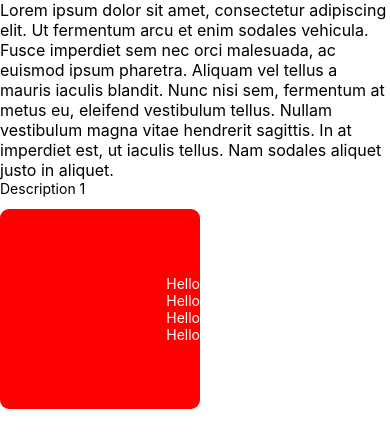
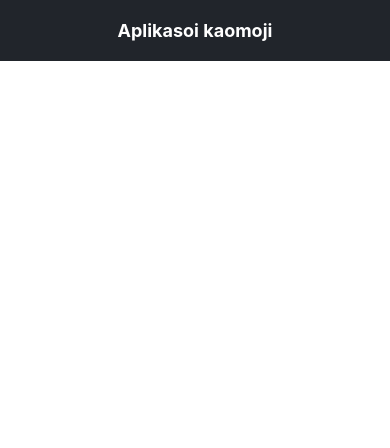
Before and after one commit to chairoel/first-project-react-native, a React Native app: screen / in a window 390 px wide. Shown: the top 448 px of the page. Built offline with nearby package versions, Linux system fonts and the light colour scheme.

Commit message:
create header

```diff
--- a/App.js
+++ b/App.js
@@ -3,49 +3,22 @@ import {Text, View} from 'react-native';
 
 const App = () => {
   return (
-    <View>
+    <View
+      style={{
+        backgroundColor: '#21252b',
+        paddingHorizontal: 20,
+        paddingVertical: 20,
+        elevation: 3,
+      }}>
       <Text
         style={{
-          textAlign: 'auto',
-          fontSize: 16,
-          // fontWeight: '900',
-          // color: '#3627ab',
-          // marginTop: 30,
-          // marginBottom: 30,
-          // marginVertical: 30,
-          // marginLeft: 20,
-          // marginRight: 20,
-          // marginHorizontal: 30,
-          // margin: 10,
-
-          // letterSpacing: 20,
-          // lineHeight: 25,
+          color: '#FFFFFF',
+          fontWeight: 'bold',
+          fontSize: 18,
+          textAlign: 'center',
         }}>
-        Lorem ipsum dolor sit amet, consectetur adipiscing elit. Ut fermentum
-        arcu et enim sodales vehicula. Fusce imperdiet sem nec orci malesuada,
-        ac euismod ipsum pharetra. Aliquam vel tellus a mauris iaculis blandit.
-        Nunc nisi sem, fermentum at metus eu, eleifend vestibulum tellus. Nullam
-        vestibulum magna vitae hendrerit sagittis. In at imperdiet est, ut
-        iaculis tellus. Nam sodales aliquet justo in aliquet.
+        Aplikasoi kaomoji
       </Text>
-      <Text>Description 1</Text>
-
-      <View
-        style={{
-          marginVertical: 12,
-          width: 200,
-          height: 200,
-          backgroundColor: 'red',
-          borderRadius: 9,
-          justifyContent: 'center',
-          alignItems: 'flex-end',
-          flexDirection: 'column',
-        }}>
-        <Text style={{color: 'white'}}>Hello</Text>
-        <Text style={{color: 'white'}}>Hello</Text>
-        <Text style={{color: 'white'}}>Hello</Text>
-        <Text style={{color: 'white'}}>Hello</Text>
-      </View>
     </View>
   );
 };
```
